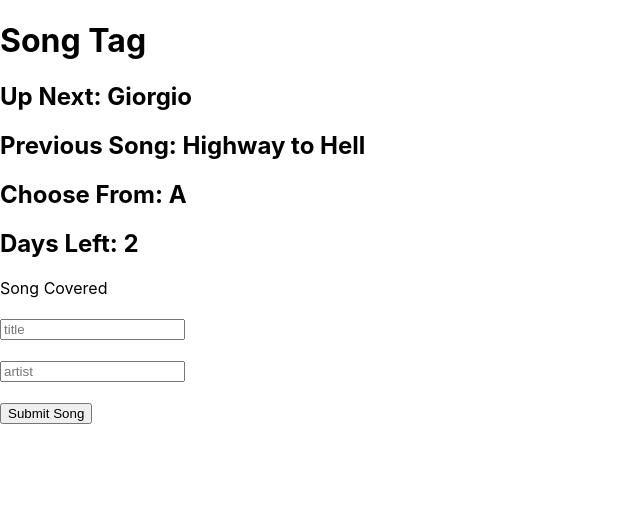
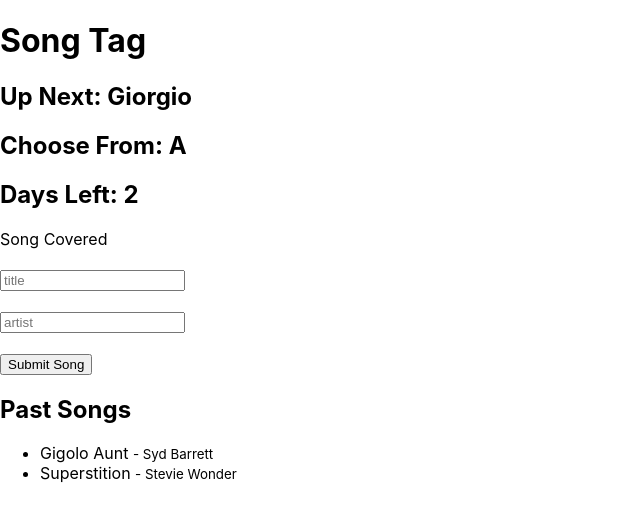
Before and after one commit to giorgiovh/song-tag, a React (Create React App) app: page / in a window 1280 px wide. Shown: the top 518 px of the page, without its empty margins (0-640 px from the left). Built offline with nearby package versions, Linux system fonts and the light colour scheme; the HTML template or start-up script is replaced by a standard one.

Commit message:
creates PastSongs component and deletes PrevSong component

```diff
--- a/src/App.js
+++ b/src/App.js
@@ -5,7 +5,7 @@ import Letters from './components/Letters'
 import DaysLeft from './components/DaysLeft'
 import Header from './components/Header'
 import Form from "./components/Form"
-import PrevSong from "./components/PrevSong"
+import PastSongs from "./components/PastSongs";
 
 const persons = ["Giorgio", "Aditya", "Kevin", "Hamza", "Alex"]
 const alphabet = ["A", "B", "C", "D", "E", "F", "G", "H", "I", "J", "K", "L", "M", "N", "O", "P", "Q", "R", "S", "T", "U", "V", "W", "X", "Y", "Z"]
@@ -17,9 +17,9 @@ class App extends Component {
       personIdx: 0,
       alphLetterIdx: 0,
       daysLeft: 2,
-      prevSong: "Highway to Hell",
       titleCovered: "",
-      artistCovered: ""
+      artistCovered: "",
+      pastSongs: [{ titleCovered: "Gigolo Aunt", artistCovered: "Syd Barrett" }, { titleCovered: "Superstition", artistCovered: "Stevie Wonder" }]
     }
   }
 
@@ -51,10 +51,10 @@ class App extends Component {
       <>
         <Header />
         <Person person={persons[this.state.personIdx % persons.length]} />
-        <PrevSong prevSong={this.state.prevSong}/>
         <Letters letter={alphabet[this.state.alphLetterIdx % alphabet.length]} />
         <DaysLeft daysLeft={this.state.daysLeft} />
         <Form moveTurn={this.moveTurn} titleCovered={this.state.titleCovered} artistCovered={this.state.artistCovered} handleChange={this.handleChange}/>
+        <PastSongs pastSongs={this.state.pastSongs}/>
       </>
     )
   }
--- /dev/null
+++ b/src/components/PastSongs.js
@@ -0,0 +1,12 @@
+const PastSongs = (props) => {
+    return (
+        <>
+            <h2>Past Songs</h2>
+            <ul>
+                {props.pastSongs.map((pastSong, i) => <li key={i}>{pastSong.titleCovered} <small>- {pastSong.artistCovered}</small></li>)}
+            </ul>
+        </>
+    )
+}
+
+export default PastSongs
--- a/src/components/PrevSong.js
+++ /dev/null
@@ -1,9 +0,0 @@
-const PrevSong = (props) => {
-    return (
-        <>
-            <h2>Previous Song: {props.prevSong}</h2>
-        </>
-    )
-}
-
-export default PrevSong
```
